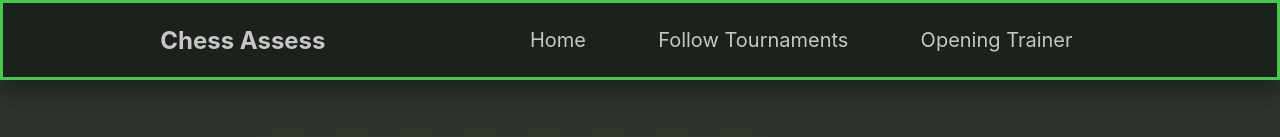
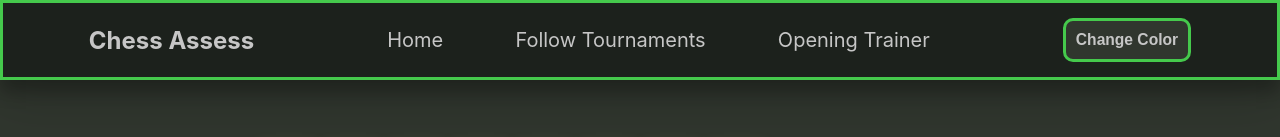
Before and after one commit to jwbrowning/portfolio, a React (Create React App) app: page /openings in a window 1280 px wide. Shown: the top 137 px of the page. Built offline with nearby package versions, Linux system fonts and the light colour scheme.

Commit message:
added change color button

```diff
--- a/src/App.css
+++ b/src/App.css
@@ -9,6 +9,8 @@
   --dark-background: #1c211c;
   --light-background: #5b6958;
   --glow-color: rgba(164, 253, 152, 0.605);
+  --hue: 0deg;
+  --sat: 100%;
 }
 
 /* :root {
@@ -66,11 +68,14 @@
 * {
   padding: 0;
   margin: 0;
+  /* filter: hue-rotate(var(--hue)); */
   -webkit-tap-highlight-color: transparent;
 }
 
 body {
   background-color: var(--background);
+  filter: hue-rotate(var(--hue)) saturate(var(--sat));
+  /* transition-duration: .5s; */
 }
 
 h1 {
--- a/src/Components/Board.js
+++ b/src/Components/Board.js
@@ -146,6 +146,7 @@ function GetCords(flipped, square) {
 }
 
 function Board(props) {
+
     const [chess, setChess] = useState(new Chess());
 
     const [startSq, setStartSq] = useState('');
@@ -485,9 +486,11 @@ function Board(props) {
         height: props.pieceSize + 'px'
     }
 
+    const hue = 70;
+
     let bSaturated = {
         // transitionDuration: '05s',
-        filter: 'saturate(200%) hue-rotate(70deg)',
+        filter: 'saturate(200%) hue-rotate(' + hue + 'deg)',
         // filter: 'hue-rotate(deg)',
         // filter: 'sepia(100%)',
         // filter: 'invert(100%)',
@@ -496,7 +499,7 @@ function Board(props) {
     }
 
     let bNormal = {
-        filter: 'saturate(100%) hue-rotate(70deg)',
+        filter: 'saturate(100%) hue-rotate(' + hue + 'deg)',
         // filter: 'hue-rotate(deg)',
         // filter: 'sepia(100%)',
         // filter: 'invert(40%)',
@@ -505,7 +508,7 @@ function Board(props) {
     }
 
     let bDesaturated = {
-        filter: 'saturate(50%) hue-rotate(70deg)',
+        filter: 'saturate(50%) hue-rotate(' + hue + 'deg)',
         // filter: 'hue-rotate(deg)',
         // filter: 'sepia(100%)',
         // filter: 'invert(40%)',
@@ -531,6 +534,7 @@ function Board(props) {
                     width='100%'/>
                 {squares.map((square) => (
                     <Square type={square.type} x={square.x} y={square.y} key={square.key}
+                    canMove={props.type=='opening trainer'}
                     pSize={pSize}
                     pieceSize={props.pieceSize}
                     onDragEnter={handleDragEnter}
--- a/src/Components/NavBar.js
+++ b/src/Components/NavBar.js
@@ -32,6 +32,17 @@ function NavBar() {
                             <Link to='openings'>Opening Trainer</Link>
                         </li>
                     </ul>
+                    <button style={{padding: '10px'}}
+                            onClick={() => {
+                                document.documentElement.style.setProperty('--hue', Math.floor(Math.random() * 360) + 'deg');
+                                document.documentElement.style.setProperty('--sat', Math.floor(Math.random() * 200) + '%');
+                                ReactGA.event({
+                                    category: 'Navigation Bar',
+                                    action: 'Changed Color'
+                                });
+                            }}>
+                        <h3>Change Color</h3>
+                    </button>
                 </nav>
                 <Routes>
                     <Route path='/' element={<HomePage />} />
--- a/src/Components/Piece.js
+++ b/src/Components/Piece.js
@@ -11,7 +11,7 @@ function Piece(props) {
 
     return(
         <div className={props.cName ? 'piece ' + props.cName : 'piece'}
-        draggable="true"
+        draggable={props.canMove ? "true" : "false"}
         onDragStart={(e) => {props.onDragStart(e, props.x, props.y)}}
         onDragEnter={props.onDragEnter}
         onDragLeave={props.onDragLeave}
@@ -19,7 +19,7 @@ function Piece(props) {
         onDrop={(e) => {props.onDrop(e, props.x, props.y)}}
         // onDragEnd={(e) => {props.onDragEnd(e, props.x, props.y)}}
         // onmouse={(e) => {props.onDragEnd(e, props.x, props.y)}}
-        onClick={(e) => {props.onClick(e, props.x, props.y)}}
+        onClick={(e) => {if(props.canMove) props.onClick(e, props.x, props.y)}}
         style={{...trans, ...props.pSize}}>
             <img className='no-drag'
                 src={props.type}
--- a/src/Components/follow.js
+++ b/src/Components/follow.js
@@ -3,9 +3,13 @@ import React from 'react'
 import Board from './Board'
 
 export default function Follow() {
+
+    const comingSoon = true;
+
     return (
         <div>
-            {/* <div className='tournament-container'>
+            {!comingSoon ?
+                <div className='tournament-container'>
                     <div className='tournament-info'>
                         <h2>FIDE Candidates Tournament 2022</h2>
                     </div>
@@ -20,12 +24,16 @@ export default function Follow() {
 
                         </div>
                     </div>
-            </div> */}
+                </div>
+            :
+                <div>
                     <h2 className='info-text'>coming soon:</h2>
                     <h2 className='info-text2'>follow the Candidates Tournament 2022</h2>
                     <h2 className='info-text3'>-live win/draw/loss chances for each game updated move by move</h2>
                     <h2 className='info-text3'>-live tournament victory chances for each player updated each round AND each move</h2>
                     <h2 className='info-text3'>-see how different results affect tournament victory chances</h2>
                 </div>
+            }
+        </div>
     )
 }
```
Lines whose indentation alone changed are shown as unchanged.
